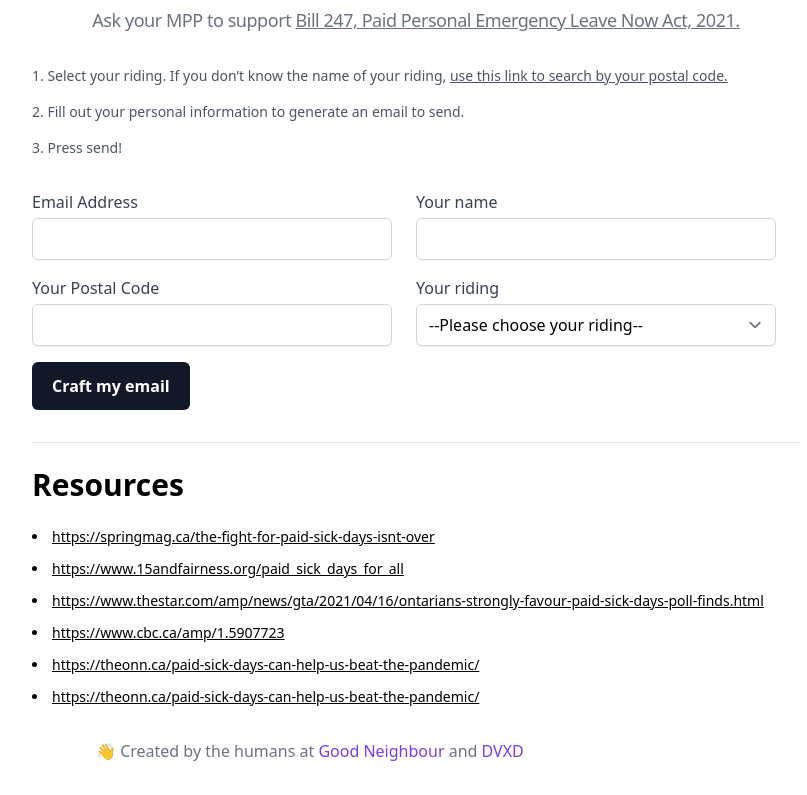
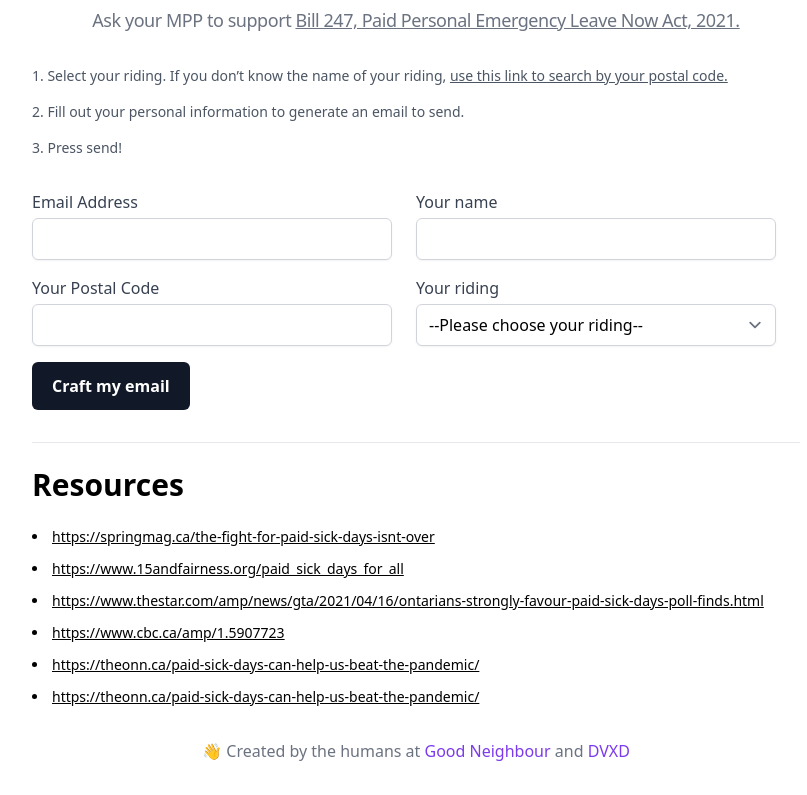
Before and after one commit to drewminns/bill247, a React app: page / in a window 1280 px wide. Shown: the part 262-1057 px from the top of the page, without its empty margins (224-1031 px from the left). Built offline with nearby package versions, Linux system fonts and the light colour scheme; what @tailwindcss/typography would draw is missing.

Commit message:
fixes some api shit

```diff
--- /dev/null
+++ b/api/email.ts
@@ -0,0 +1,5 @@
+import { VercelRequest, VercelResponse } from '@vercel/node'
+
+export default async (req: VercelRequest, res: VercelResponse) => {
+  res.status(200).json({ hello: 'world' })
+}
--- a/package.json
+++ b/package.json
@@ -61,6 +61,7 @@
     "@sendgrid/mail": "^7.4.2",
     "@tailwindcss/forms": "^0.3.2",
     "@tailwindcss/typography": "^0.4.0",
+    "@vercel/node": "^1.9.1",
     "react": "^17.0.2",
     "react-dom": "^17.0.2",
     "react-helmet": "^6.1.0",
--- a/src/App.tsx
+++ b/src/App.tsx
@@ -118,7 +118,7 @@ export const App = () => {
         </ul>
       </div>
 
-      <footer className="py-8 max-w-screen-sm mx-auto text-gray-500">
+      <footer className="py-8 text-center text-gray-500">
         <span role="img" aria-label="wave emoji">
           👋
         </span>{' '}
```
Also changed, not shown: 1 other file (tests, documents, lock files or other folders).
